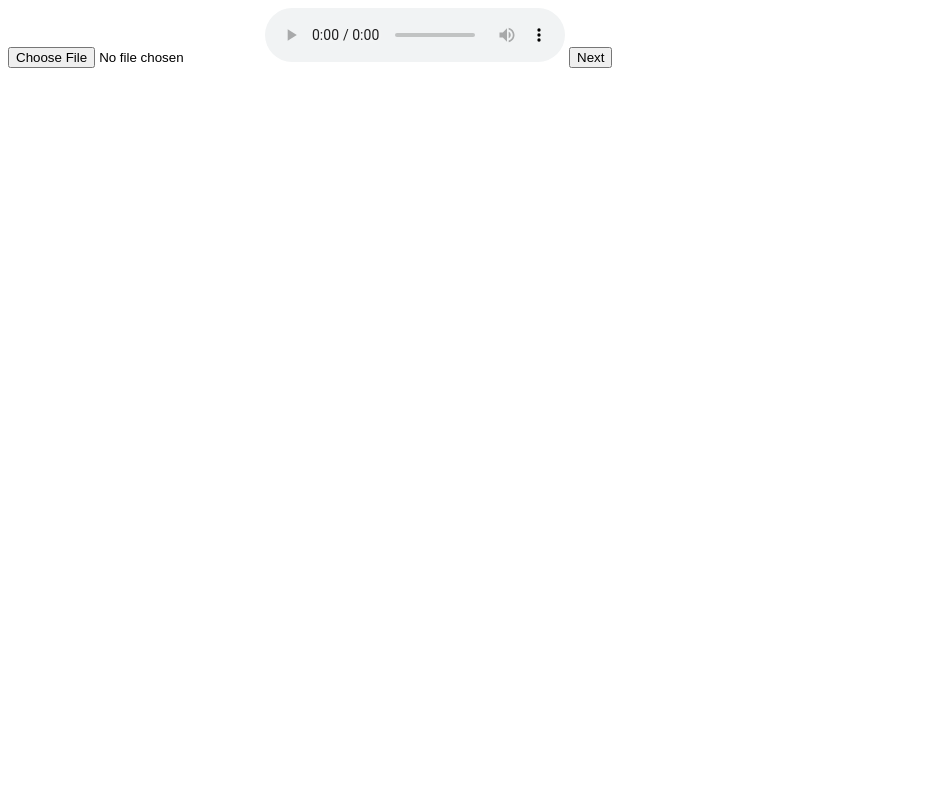
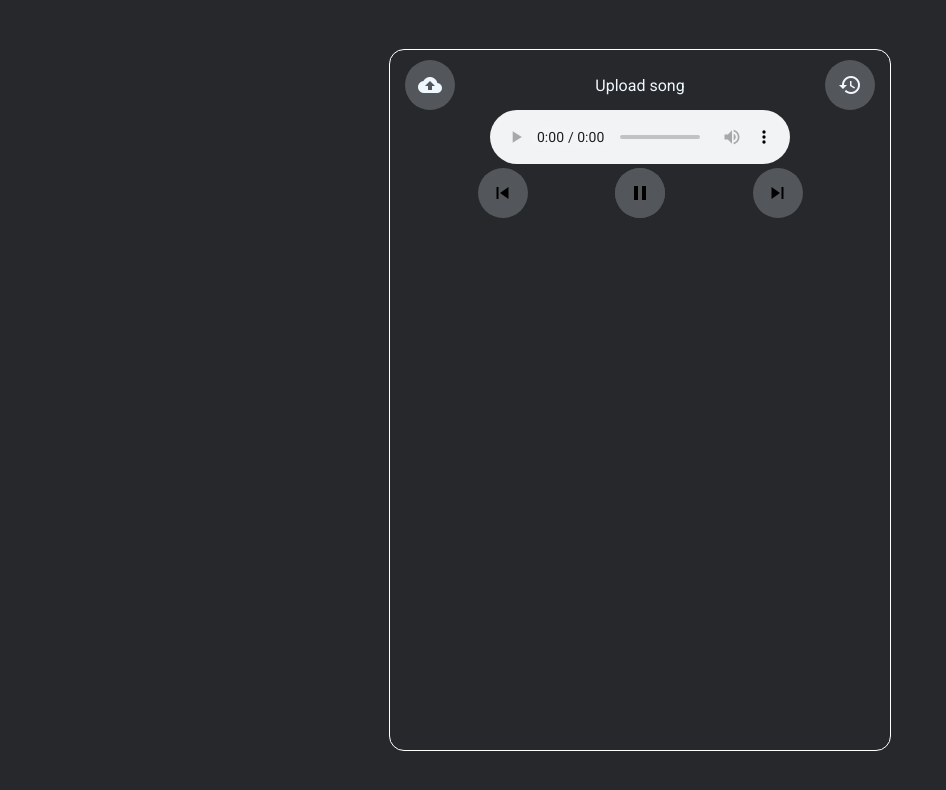
Before and after one commit to joey-kwl/Music-Player, a website: page public/index.html in a window 1280 px wide. Shown: the whole page, without its empty margins (0-946 px from the left). Drawn offline with Linux system fonts and the light colour scheme.

Commit message:
Changed server file + front end

```diff
--- a/package.json
+++ b/package.json
@@ -2,7 +2,7 @@
   "name": "music-player",
   "version": "1.0.0",
   "description": "music player with LastFM",
-  "main": "server.js",
+  "main": "musicPlayerServer.js",
   "scripts": {
     "test": "echo \"Error: no test specified\" && exit 1"
   },
--- a/public/css/main.css
+++ b/public/css/main.css
@@ -1,7 +1,117 @@
+@import url('https://fonts.googleapis.com/css2?family=Lato&family=Roboto&display=swap');
+
+body{
+	background-color: #26282B;
+	color: aliceblue;
+	font-family: 'Roboto', sans-serif;
+
+	display: flex;
+	justify-content: center;
+	align-items: center;
+	height: 100vh;
+	padding: 0;
+	margin: 0;
+}
+
+.player-container{
+	display: flex;
+	flex-direction: column;
+	align-items: center;
+	width: 500px;
+	height: 700px;
+	border: 1px solid white;
+	border-radius: 15px;
+}
+
+.player-header{
+	display: flex;
+	justify-content: space-between;
+	align-items: center;
+	width: 100%;
+	height: 60px;
+	margin-top: 10px;
+
+}
+
+.upload, .history{
+	width: 50px;
+	height: 50px;
+	border-radius: 50%;
+	background-color: #53565a;
+	border-color: transparent;
+	font-size: 25px;
+	display: flex;
+	justify-content: center;
+	align-items: center;
+	color: aliceblue;
+	font-weight: bold;
+	font-family: 'Lato', sans-serif;
+	outline: none;
+}
+
+.upload{
+	margin-left: 15px;
+}
+
+.history{
+	margin-right: 15px;
+}
+
+.upload:hover{
+	cursor: pointer;
+}
+
+.song-input{
+	outline: none;
+	/* width: 50px; */
+	height: 50px;
+}
+
+audio{
+	outline: none;
+}
+
+.player-controls{
+	display: flex;
+	justify-content: space-evenly;
+	width: 100%;
+}
+
+.control{
+	border-radius: 50%;
+	background-color: #53565a;
+	outline: none;
+	border-color: transparent;
+	height: 50px;
+	width: 50px;
+	cursor: pointer;
+	display: flex;
+	justify-content: center;
+	align-items: center;
+}
+
+.play-toggle{
+	position: relative;
+	height: 50px;
+	width: 50px;
+}
+
+.play-toggle > .control{
+	position: absolute;
+	top: 0;
+	left: 0;
+}
+
+.control:hover{
+	background-color: #EB4B11;
+}
+
 .logs{
 	margin-top: 20px;
 	overflow-y: auto;
-	max-height: 200px;
+	/* max-height: 200px; */
+	height: 100%;
+    margin-bottom: 10px;
 }
 
 .log{
--- a/public/index.html
+++ b/public/index.html
@@ -4,6 +4,7 @@
 	<meta charset="UTF-8">
 	<meta name="viewport" content="width=device-width, initial-scale=1.0">
 	<title>Document</title>
+	<link rel="stylesheet" href="https://fonts.googleapis.com/icon?family=Material+Icons">
 	<script src="js/main.js"></script>
 	<link href="css/main.css" rel="stylesheet" type="text/css">
 
@@ -14,12 +15,58 @@
 	<link rel="manifest" href="/img/icons/manifest.json">
 </head>
 <body>
-	<div>
-		<input id="audioInput" type="file" webkitdirectory mozdirectory />
-		<audio controls id="aud" autoplay></audio>
+	<div class="player-container">
+		<div class="player-header">
+			<div>
+				<input id="audioInput" type="file" style="display: none;"  webkitdirectory mozdirectory  />
+				<button class="upload" type="button" value="⤒" onclick="document.getElementById('audioInput').click();">
+					<span class="material-icons">
+						cloud_upload
+					</span>
+				</button>
+			</div>
+			<div id="status">Upload song</div>
+			<div class="history">
+				<span class="material-icons">
+					history
+				</span>
+			</div>
+		</div>
 
-		<button id="next">Next</button>
+		<div class="player">
+			<audio controls id="aud" autoplay></audio>
+		</div>
+
+		<div class="player-controls">
+			<button class="control">
+				<span class="material-icons">
+					skip_previous
+				</span>
+			</button>
+
+			<div class="play-toggle">
+				<button class="control" id="play">
+					<span class="material-icons">
+						play_arrow
+					</span>
+				</button>
+
+				<button class="control" id="pause">
+					<span class="material-icons">
+						pause
+					</span>
+				</button>
+
+			</div>
+
+			<button class="control" id="next">
+				<span class="material-icons">
+					skip_next
+				</span>
+			</button>
+
+		</div>
+		<div class="logs"></div>
 	</div>
-	<div class="logs"></div>
 </body>
 </html>
--- a/public/js/main.js
+++ b/public/js/main.js
@@ -23,6 +23,13 @@ document.addEventListener('DOMContentLoaded', () => {
 
 	audio.addEventListener('ended', playRandomSong);
 	document.getElementById('next').addEventListener('click', playRandomSong);
+
+	const playButton = document.getElementById('play');
+	const pauseButton = document.getElementById('pause');
+	const status = document.getElementById('status');
+
+	playButton.addEventListener('click', resumeMusic);
+	pauseButton.addEventListener('click', pauseMusic);
 
 	const audioPromise = new Promise((res, rej) => {
 		audioInput.addEventListener('change', (e) => {
@@ -83,6 +90,10 @@ document.addEventListener('DOMContentLoaded', () => {
 	}
 
 	function playRandomSong() {
+		playButton.style.display = 'none';
+		pause.style.display = 'block';
+		status.innerHTML = 'Playing'
+
 		const random = Math.floor(Math.random() * audios.length);
 		if (!hasScrobbled) {
 			setInterval(() => {
@@ -98,10 +109,16 @@ document.addEventListener('DOMContentLoaded', () => {
 
 	function pauseMusic(){
 		audio.pause();
+		playButton.style.display = 'block'
+		pause.style.display = 'none'
+		status.innerHTML = 'Paused'
 	}
 
 	function resumeMusic(){
 		audio.play();
+		playButton.style.display = 'none';
+		pause.style.display = 'block';
+		status.innerHTML = 'Playing'
 	}
 
 	function scrobbles() {
```
Also changed, not shown: musicPlayerServer.js (renamed from server.js).
